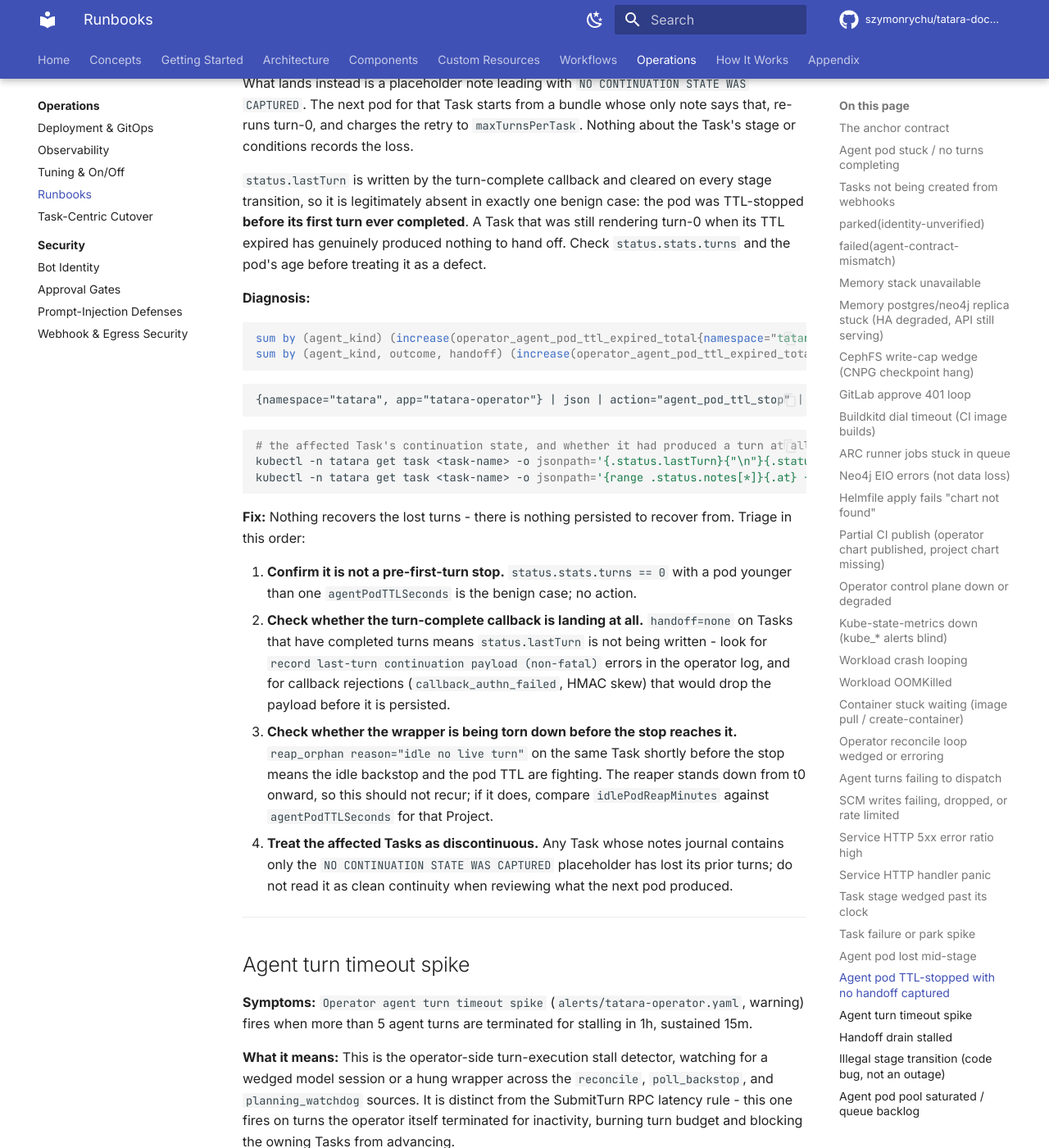
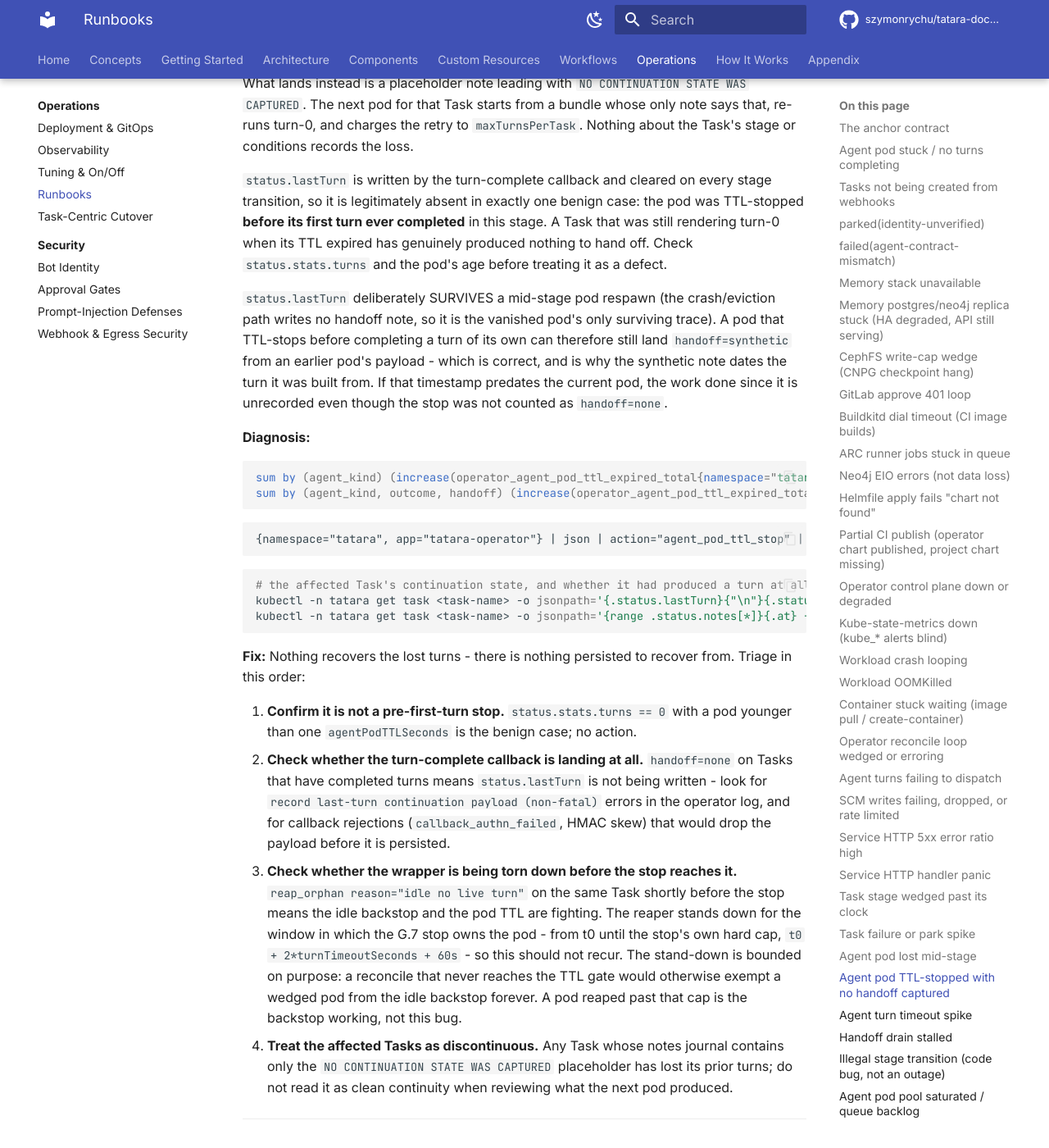
Before and after one commit to szymonrychu/tatara-documentation, an MkDocs documentation site: the page built from docs/operations/runbooks.md, in a window 1280 px wide and 1400 px high, scrolled down 21132 px. Shown: the whole window at 82% size. Built offline with MkDocs 1.6.1 and Material for MkDocs 9.7.7, drawn with Linux system fonts in a browser that asks for light colours; comment, search, counter and statistics services are not loaded; the version menu is left out.

Commit message:
docs: scope handoff=none to TTL stops and bound the reaper stand-down
- handoff="none" is the work-loss signal for a TTL STOP, not every
  discontinuity: a pod lost before its TTL respawns without a handoff note and
  increments no TTL counter, visible only as pod_respawn / podRecreations.
- status.lastTurn survives a mid-stage respawn on purpose, so a pod can land
  handoff=synthetic from an earlier pod's payload. The synthetic note dates the
  turn it was built from; the runbook says how to read that.
- the reaper's stand-down is a bounded window (t0 to the stop's own hard cap),
  not everything from t0 onward.

refs szymonrychu/tatara-operator#527

````diff
--- a/docs/operations/runbooks.md
+++ b/docs/operations/runbooks.md
@@ -685,7 +685,9 @@
 
 What lands instead is a placeholder note leading with `NO CONTINUATION STATE WAS CAPTURED`. The next pod for that Task starts from a bundle whose only note says that, re-runs turn-0, and charges the retry to `maxTurnsPerTask`. Nothing about the Task's stage or conditions records the loss.
 
-`status.lastTurn` is written by the turn-complete callback and cleared on every stage transition, so it is legitimately absent in exactly one benign case: the pod was TTL-stopped **before its first turn ever completed**. A Task that was still rendering turn-0 when its TTL expired has genuinely produced nothing to hand off. Check `status.stats.turns` and the pod's age before treating it as a defect.
+`status.lastTurn` is written by the turn-complete callback and cleared on every stage transition, so it is legitimately absent in exactly one benign case: the pod was TTL-stopped **before its first turn ever completed** in this stage. A Task that was still rendering turn-0 when its TTL expired has genuinely produced nothing to hand off. Check `status.stats.turns` and the pod's age before treating it as a defect.
+
+`status.lastTurn` deliberately SURVIVES a mid-stage pod respawn (the crash/eviction path writes no handoff note, so it is the vanished pod's only surviving trace). A pod that TTL-stops before completing a turn of its own can therefore still land `handoff=synthetic` from an earlier pod's payload - which is correct, and is why the synthetic note dates the turn it was built from. If that timestamp predates the current pod, the work done since it is unrecorded even though the stop was not counted as `handoff=none`.
 
 **Diagnosis:**
 ```promql
@@ -705,7 +707,7 @@
 
 1. **Confirm it is not a pre-first-turn stop.** `status.stats.turns == 0` with a pod younger than one `agentPodTTLSeconds` is the benign case; no action.
 2. **Check whether the turn-complete callback is landing at all.** `handoff=none` on Tasks that have completed turns means `status.lastTurn` is not being written - look for `record last-turn continuation payload (non-fatal)` errors in the operator log, and for callback rejections (`callback_authn_failed`, HMAC skew) that would drop the payload before it is persisted.
-3. **Check whether the wrapper is being torn down before the stop reaches it.** `reap_orphan reason="idle no live turn"` on the same Task shortly before the stop means the idle backstop and the pod TTL are fighting. The reaper stands down from t0 onward, so this should not recur; if it does, compare `idlePodReapMinutes` against `agentPodTTLSeconds` for that Project.
+3. **Check whether the wrapper is being torn down before the stop reaches it.** `reap_orphan reason="idle no live turn"` on the same Task shortly before the stop means the idle backstop and the pod TTL are fighting. The reaper stands down for the window in which the G.7 stop owns the pod - from t0 until the stop's own hard cap, `t0 + 2*turnTimeoutSeconds + 60s` - so this should not recur. The stand-down is bounded on purpose: a reconcile that never reaches the TTL gate would otherwise exempt a wedged pod from the idle backstop forever. A pod reaped past that cap is the backstop working, not this bug.
 4. **Treat the affected Tasks as discontinuous.** Any Task whose notes journal contains only the `NO CONTINUATION STATE WAS CAPTURED` placeholder has lost its prior turns; do not read it as clean continuity when reviewing what the next pod produced.
 
 ---
````
Also changed, not shown: docs/components/operator.md (+1 -1 lines), docs/operations/observability.md (+1 -1 lines), docs/reference/task-notes.md (+1 -1 lines).
